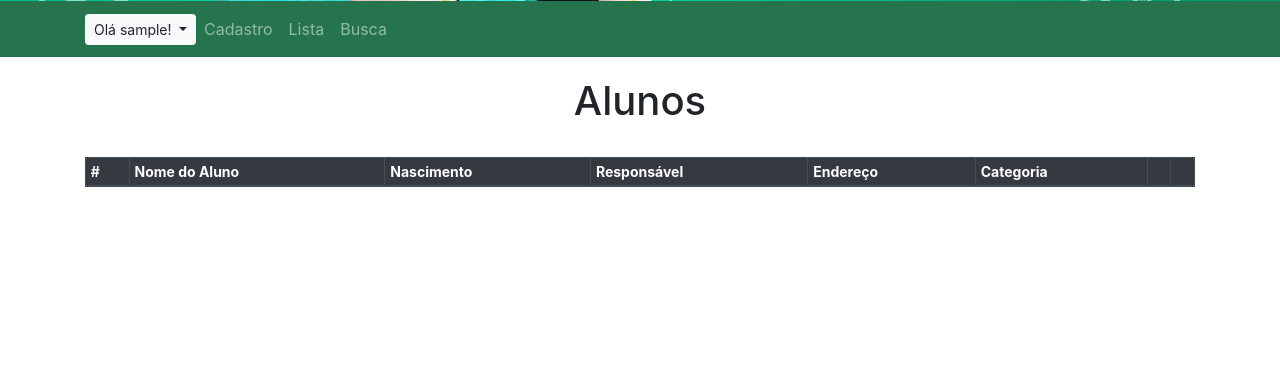
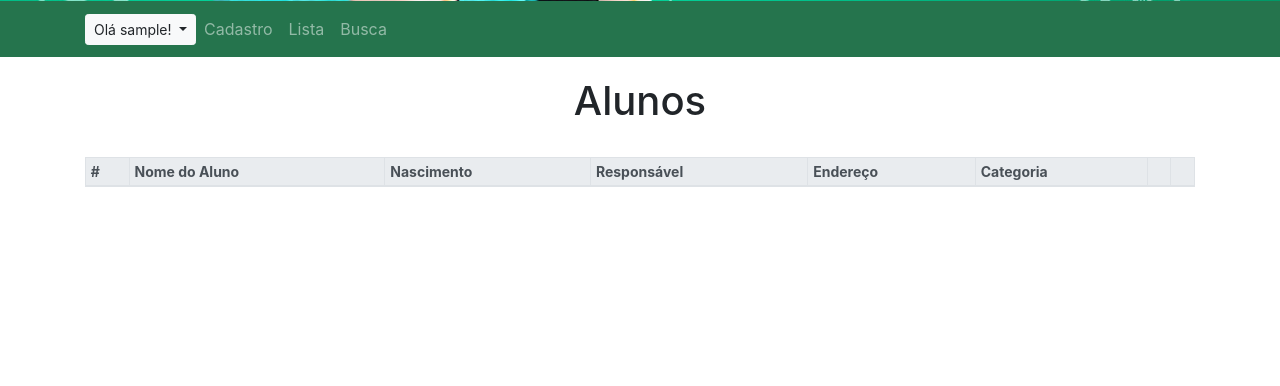
Before and after one commit to MendesRuanito/escola, a PHP site: page /aluno-lista.php in a window 1280 px wide. Shown: the part 355-741 px from the top of the page. Run offline with PHP 8.4, Linux system fonts and the light colour scheme; the visitor is signed in with stand-in values (Sample User, id 1); data that the repository does not hold is empty; some libraries are stand-ins or nearby versions.

Commit message:
Table color

```diff
--- a/aluno-lista.php
+++ b/aluno-lista.php
@@ -28,7 +28,7 @@
 
 <div class="table-responsive">
 	<table class="table table-striped table-bordered table-sm align-middle" style="font-size:14px;">
-		<thead class="thead-dark">
+		<thead class="thead-light bg-success">
 			<th scope="col">#</th>
 			<th scope="col">Nome do Aluno</th>
 			<th scope="col">Nascimento</th>
```
